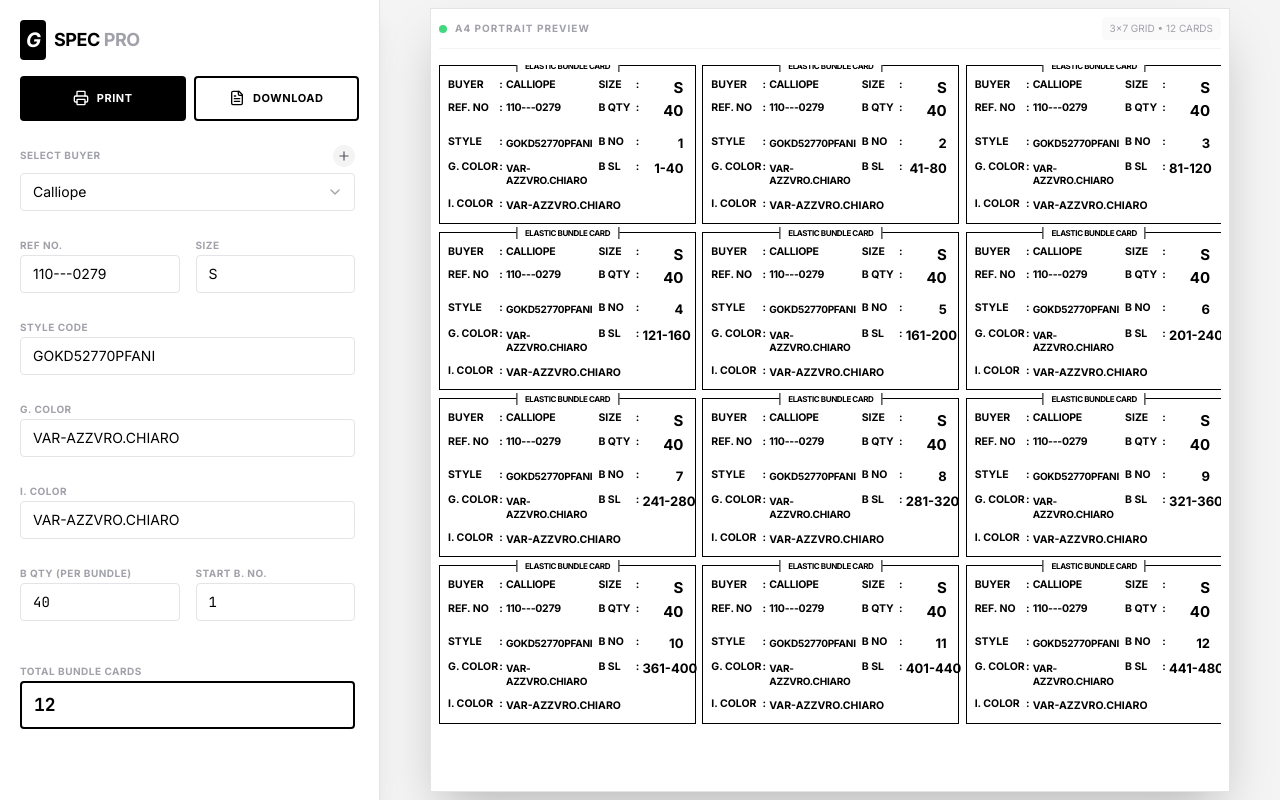
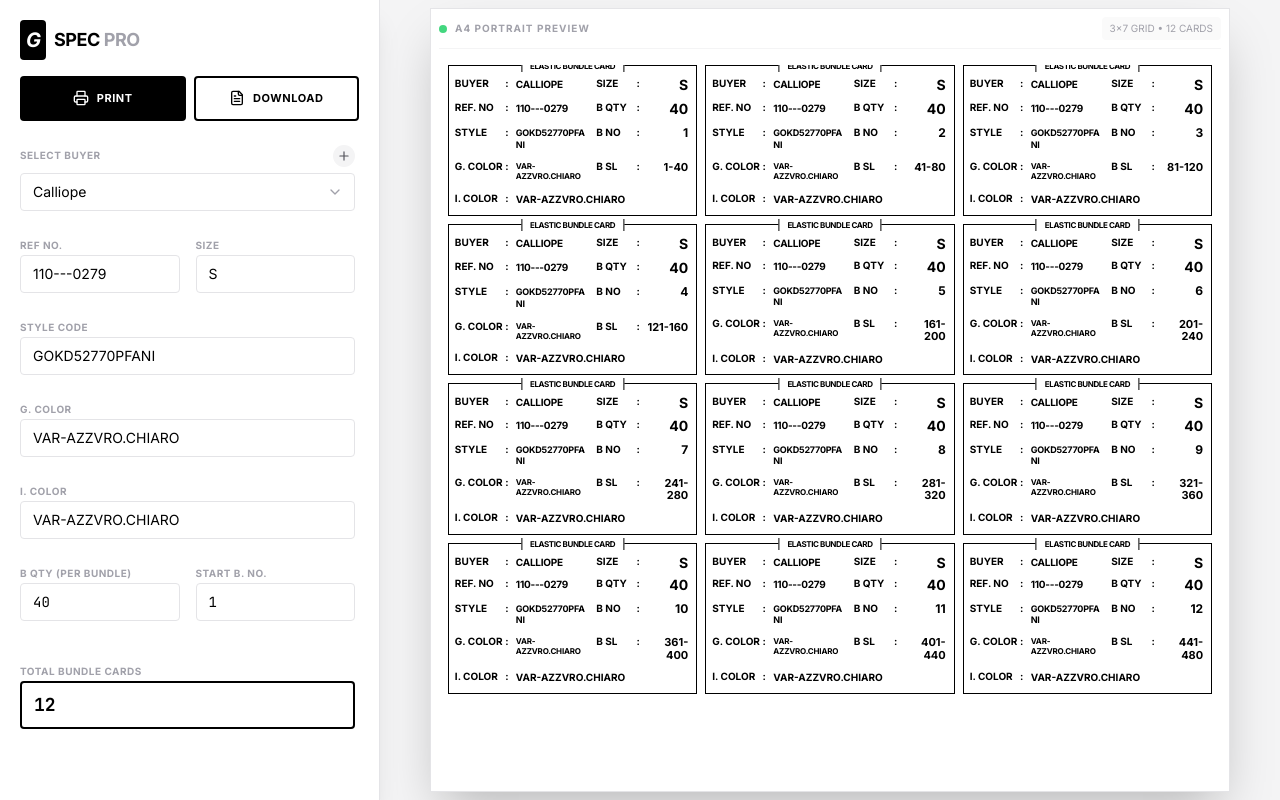
Before and after one commit to mdsumonalicse/WS, a React (Vite) app: page / in a window 1280 px wide. Built offline with nearby package versions, Linux system fonts and the light colour scheme.

Commit message:
feat: Optimize production card layout and printing
Adjust card dimensions, grid layout, and print styling to improve density and readability on A4 paper. This change also refactors the page generation logic to accommodate 21 cards per page (3 columns x 7 rows).

```diff
--- a/src/App.tsx
+++ b/src/App.tsx
@@ -156,7 +156,7 @@ export default function App() {
 
   const renderPages = () => {
     const totalToGenerate = labelCount;
-    // 12 labels per sheet (2 cols x 6 rows) fits well on A4
+    // 3 cards per row, 7 rows per page = 21 cards
     const itemsPerSheet = 21;
 
     const pages = [];
@@ -167,7 +167,6 @@ export default function App() {
 
       for (let j = i; j < end; j++) {
         const currentBNo = startBNo + j;
-        // Correct calculation for Serial Range (B SL)
         const currentBundleQty = parseInt(specData.bQty) || 0;
         const startSL = 1 + (j * currentBundleQty);
         const endSL = (j + 1) * currentBundleQty;
@@ -182,8 +181,8 @@ export default function App() {
     }
 
     return pages.map((page, pageIdx) => (
-      <div key={pageIdx} className="page-container mb-12 last:mb-0 print:mb-0 print:m-0 print:p-0 print:break-after-page overflow-hidden bg-white">
-        <div className="grid grid-cols-3 gap-2 print:gap-1 w-fit mx-auto">
+      <div key={pageIdx} className="page-container mb-12 last:mb-0 print:mb-0 print:m-0 print:break-after-page overflow-hidden bg-white">
+        <div className="grid grid-cols-3 gap-2 print:gap-[1.5mm] print:px-0 mx-auto w-fit">
           {page.map((labelData, labelIdx) => (
             <ProductionCard key={labelIdx} data={labelData} />
           ))}
--- a/src/components/ProductionCard.tsx
+++ b/src/components/ProductionCard.tsx
@@ -8,47 +8,47 @@ interface ProductionCardProps {
 
 export const ProductionCard: React.FC<ProductionCardProps> = ({ data, className = '' }) => {
   return (
-    <div className={`relative border border-black p-2 pt-3.5 bg-white font-sans text-black leading-none ${className}`} id="production-card" style={{ width: '68mm', height: '42mm', boxSizing: 'border-box' }}>
+    <div className={`relative border border-black p-1.5 pt-3 bg-white font-sans text-black leading-none ${className}`} id="production-card" style={{ width: '66mm', height: '40mm', boxSizing: 'border-box' }}>
       <div className="absolute top-0 left-1/2 -translate-x-1/2 -translate-y-1/2 bg-white px-2 text-[8px] font-black uppercase tracking-tighter border-x border-black whitespace-nowrap leading-none py-0.5">
         Elastic Bundle Card
       </div>
-      <div className="grid grid-cols-[48px_6px_1fr_38px_6px_45px] gap-x-0.5 gap-y-1.5 items-start h-full pr-0.5">
+      <div className="grid grid-cols-[45px_6px_1fr_35px_6px_45px] gap-x-1 gap-y-1.5 items-start h-full">
         {/* Row 1 */}
-        <div className="font-bold text-[10.5px] whitespace-nowrap uppercase">Buyer</div>
-        <div className="text-[10.5px] font-black text-center">:</div>
-        <div className="uppercase tracking-tight font-black truncate text-[10.5px] pb-0.5">{data.buyer}</div>
-        <div className="font-bold text-[10.5px] pl-1 whitespace-nowrap uppercase">Size</div>
-        <div className="text-[10.5px] font-black text-center">:</div>
-        <div className="font-black text-[15px] text-right leading-none pr-1">{data.size}</div>
+        <div className="font-bold text-[10px] whitespace-nowrap uppercase">Buyer</div>
+        <div className="text-[10px] font-black text-center">:</div>
+        <div className="uppercase tracking-tight font-black break-words text-[10px] leading-tight pl-0.5 pr-1">{data.buyer}</div>
+        <div className="font-bold text-[10px] whitespace-nowrap uppercase">Size</div>
+        <div className="text-[10px] font-black text-center">:</div>
+        <div className="font-black text-[14px] text-right leading-none pr-0.5 pl-0.5">{data.size}</div>
 
         {/* Row 2 */}
-        <div className="font-bold text-[10.5px] whitespace-nowrap uppercase">Ref. No</div>
-        <div className="text-[10.5px] font-black text-center">:</div>
-        <div className="uppercase tracking-tight font-black truncate text-[10.5px] pb-0.5">{data.refNo}</div>
-        <div className="font-bold text-[10.5px] pl-1 whitespace-nowrap uppercase">B Qty</div>
-        <div className="text-[10.5px] font-black text-center">:</div>
-        <div className="font-black text-[15px] text-right leading-none pr-1">{data.bQty}</div>
+        <div className="font-bold text-[10px] whitespace-nowrap uppercase">Ref. No</div>
+        <div className="text-[10px] font-black text-center">:</div>
+        <div className="uppercase tracking-tight font-black break-words text-[10px] leading-tight pl-0.5 pr-1 uppercase">{data.refNo}</div>
+        <div className="font-bold text-[10px] whitespace-nowrap uppercase">B Qty</div>
+        <div className="text-[10px] font-black text-center">:</div>
+        <div className="font-black text-[14px] text-right leading-none pr-0.5 pl-0.5">{data.bQty}</div>
 
         {/* Row 3 */}
-        <div className="font-bold text-[10.5px] whitespace-nowrap uppercase mt-2.5">Style</div>
-        <div className="text-[10.5px] font-black text-center mt-2.5">:</div>
-        <div className="uppercase tracking-tight font-black text-[10px] break-words leading-tight mt-2.5">{data.style}</div>
-        <div className="font-bold text-[10.5px] pl-1 whitespace-nowrap uppercase mt-2.5">B No</div>
-        <div className="text-[10.5px] font-black text-center mt-2.5">:</div>
-        <div className="font-black text-right text-[13px] leading-none mt-2.5 pr-1">{data.bNo}</div>
+        <div className="font-bold text-[10px] whitespace-nowrap uppercase mt-0.5">Style</div>
+        <div className="text-[10px] font-black text-center mt-0.5">:</div>
+        <div className="uppercase tracking-tight font-black text-[9px] break-all leading-tight mt-0.5 pl-0.5 pr-1">{data.style}</div>
+        <div className="font-bold text-[10px] whitespace-nowrap uppercase mt-0.5">B No</div>
+        <div className="text-[10px] font-black text-center mt-0.5">:</div>
+        <div className="font-black text-right text-[12px] leading-none mt-0.5 pr-0.5 pl-0.5">{data.bNo}</div>
 
         {/* Row 4 */}
-        <div className="font-bold text-[10.5px] whitespace-nowrap uppercase mt-1">G. Color</div>
-        <div className="text-[10.5px] font-black text-center mt-1">:</div>
-        <div className="uppercase tracking-tight font-black text-[10px] break-words leading-tight mt-1">{data.gColour}</div>
-        <div className="font-bold text-[10.5px] pl-1 whitespace-nowrap uppercase mt-1">B SL</div>
-        <div className="text-[10.5px] font-black text-center mt-1">:</div>
-        <div className="font-black text-right whitespace-nowrap text-[13px] leading-none mt-1 pr-1">{data.bSl}</div>
+        <div className="font-bold text-[10px] whitespace-nowrap uppercase mt-0.5">G. Color</div>
+        <div className="text-[10px] font-black text-center mt-0.5">:</div>
+        <div className="uppercase tracking-tight font-black text-[8px] break-words leading-tight mt-0.5 pl-0.5 pr-1">{data.gColour}</div>
+        <div className="font-bold text-[10px] whitespace-nowrap uppercase mt-0.5">B SL</div>
+        <div className="text-[10px] font-black text-center mt-0.5">:</div>
+        <div className="font-black text-right break-words text-[11px] leading-[1.1] mt-0.5 pr-0.5 pl-0.5">{data.bSl}</div>
 
         {/* Row 5 */}
-        <div className="font-bold text-[10.5px] whitespace-nowrap uppercase mt-1">I. Color</div>
-        <div className="text-[10.5px] font-black mt-1 text-center">:</div>
-        <div className="uppercase text-[10.5px] font-bold col-span-4 break-words leading-tight mt-1">{data.iColour}</div>
+        <div className="font-bold text-[10px] whitespace-nowrap uppercase mt-0.5">I. Color</div>
+        <div className="text-[10px] font-black mt-0.5 text-center">:</div>
+        <div className="uppercase text-[10px] font-bold col-span-4 break-words leading-tight mt-0.5 pl-0.5 pr-1">{data.iColour}</div>
       </div>
     </div>
   );
--- a/src/index.css
+++ b/src/index.css
@@ -52,7 +52,7 @@
 @media print {
   @page {
     size: A4 portrait;
-    margin: 5mm;
+    margin: 0;
   }
 
   .no-print {
@@ -79,30 +79,13 @@
   .page-container {
     page-break-after: always !important;
     break-after: page !important;
-    padding: 5mm !important;
+    padding: 8mm 4mm !important;
     box-sizing: border-box !important;
     width: 210mm !important;
     height: 297mm !important;
-    margin: 0 !important;
-  }
-
-  .grid-container {
-    display: grid !important;
-    grid-template-columns: 1fr 1fr !important;
-    column-gap: 4mm !important;
-    row-gap: 6mm !important;
     margin: 0 auto !important;
-    width: 200mm !important;
-  }
-
-  #production-card {
-    page-break-inside: avoid !important;
-    break-inside: avoid !important;
-    display: block !important;
-    width: 90mm !important;
-    border: 2px solid black !important;
-    margin: 0 auto !important;
-    box-sizing: border-box !important;
+    display: flex !important;
+    justify-content: center !important;
   }
 }
 
```
